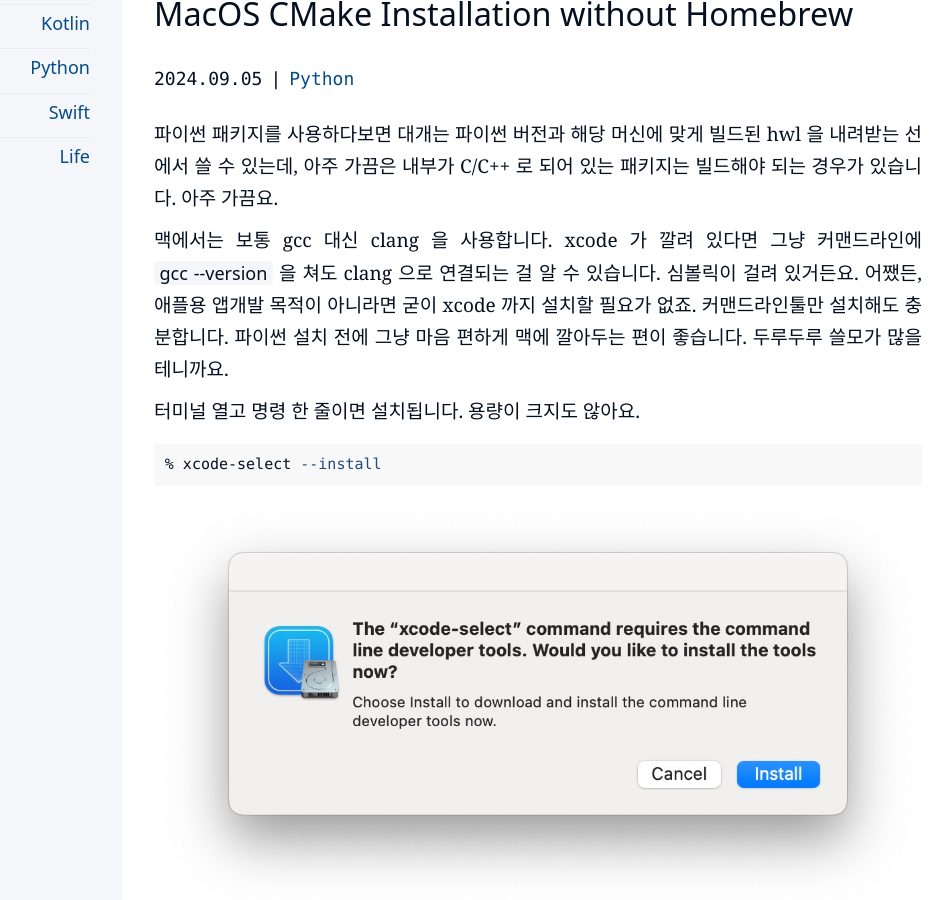
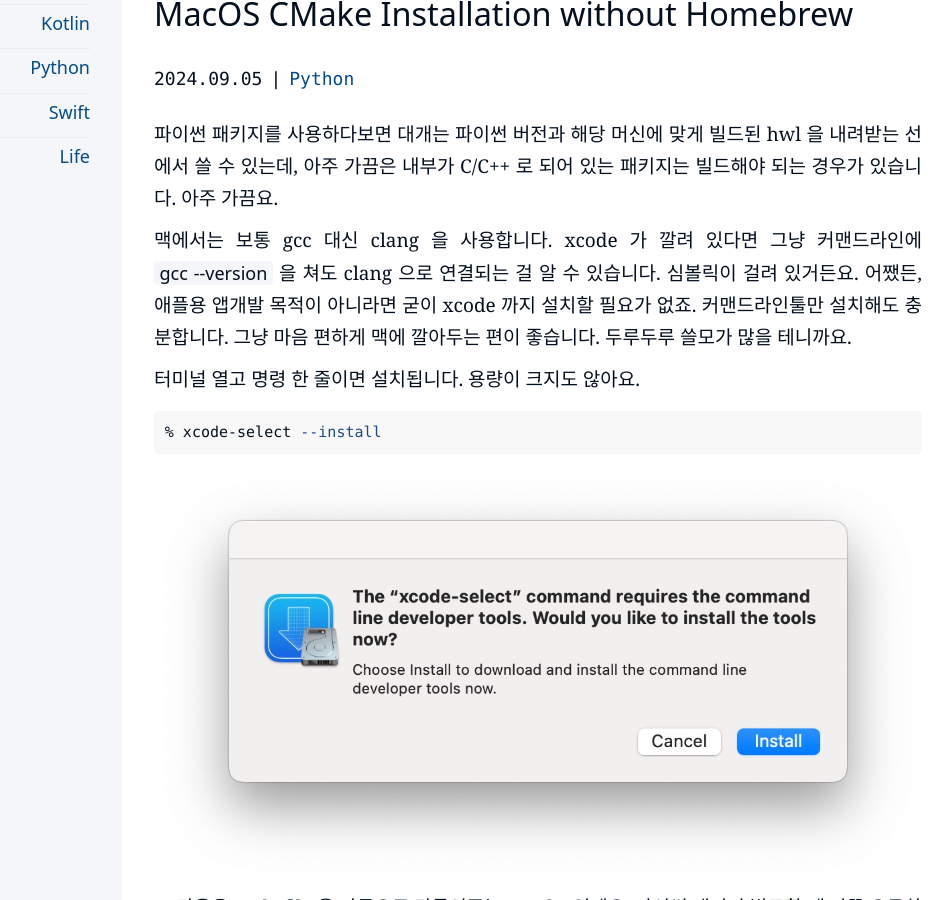
Before and after one commit to kiroshin/kiroshin.github.io, a Jekyll site: the page built from _posts/2024-09-05-mac-cmake-installation.md, in a window 1280 px wide and 900 px high, scrolled down 479 px. Shown: the whole window, without its empty margins (198-1150 px from the left). Built offline with Jekyll 4.4.1, drawn with Linux system fonts in a browser that asks for light colours.

Commit message:
Update 2024-09-05-mac-cmake-installation.md

```diff
--- a/_posts/2024-09-05-mac-cmake-installation.md
+++ b/_posts/2024-09-05-mac-cmake-installation.md
@@ -9,7 +9,7 @@
 
 파이썬 패키지를 사용하다보면 대개는 파이썬 버전과 해당 머신에 맞게 빌드된 hwl 을 내려받는 선에서 쓸 수 있는데, 아주 가끔은 내부가 C/C++ 로 되어 있는 패키지는 빌드해야 되는 경우가 있습니다. 아주 가끔요.
 
-맥에서는 보통 gcc 대신 clang 을 사용합니다. xcode 가 깔려 있다면 그냥 커맨드라인에 `gcc --version` 을 쳐도 clang 으로 연결되는 걸 알 수 있습니다. 심볼릭이 걸려 있거든요. 어쨌든, 애플용 앱개발 목적이 아니라면 굳이 xcode 까지 설치할 필요가 없죠. 커맨드라인툴만 설치해도 충분합니다. 파이썬 설치 전에 그냥 마음 편하게 맥에 깔아두는 편이 좋습니다. 두루두루 쓸모가 많을 테니까요.
+맥에서는 보통 gcc 대신 clang 을 사용합니다. xcode 가 깔려 있다면 그냥 커맨드라인에 `gcc --version` 을 쳐도 clang 으로 연결되는 걸 알 수 있습니다. 심볼릭이 걸려 있거든요. 어쨌든, 애플용 앱개발 목적이 아니라면 굳이 xcode 까지 설치할 필요가 없죠. 커맨드라인툴만 설치해도 충분합니다. 그냥 마음 편하게 맥에 깔아두는 편이 좋습니다. 두루두루 쓸모가 많을 테니까요.
 
 터미널 열고 명령 한 줄이면 설치됩니다. 용량이 크지도 않아요.
 
```
